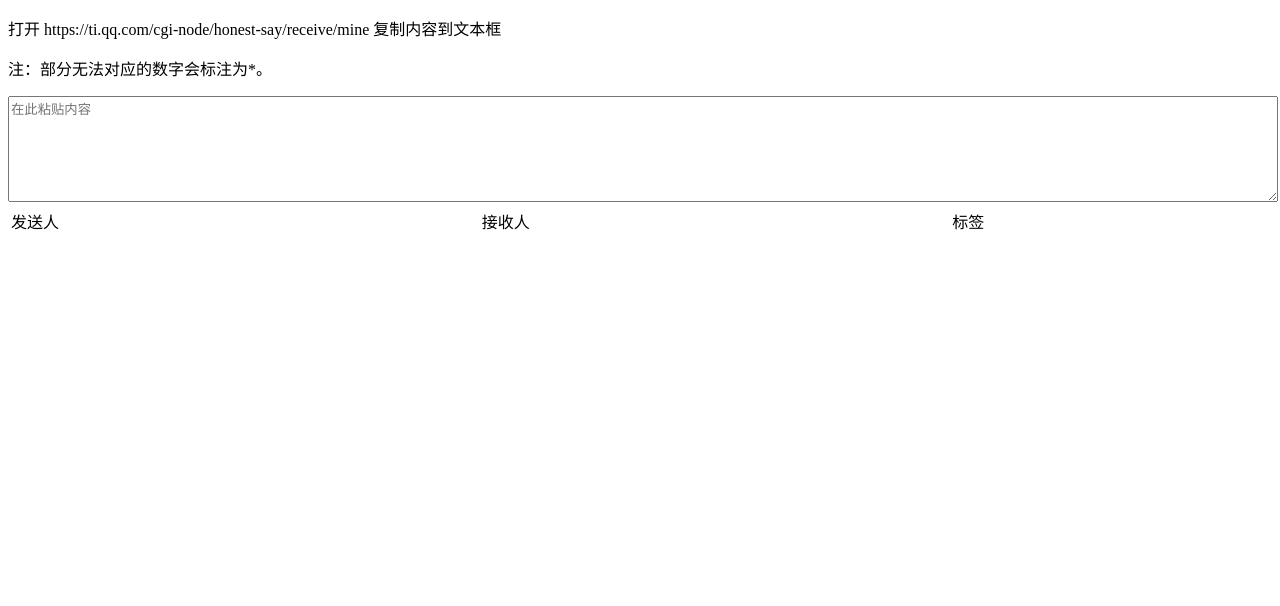
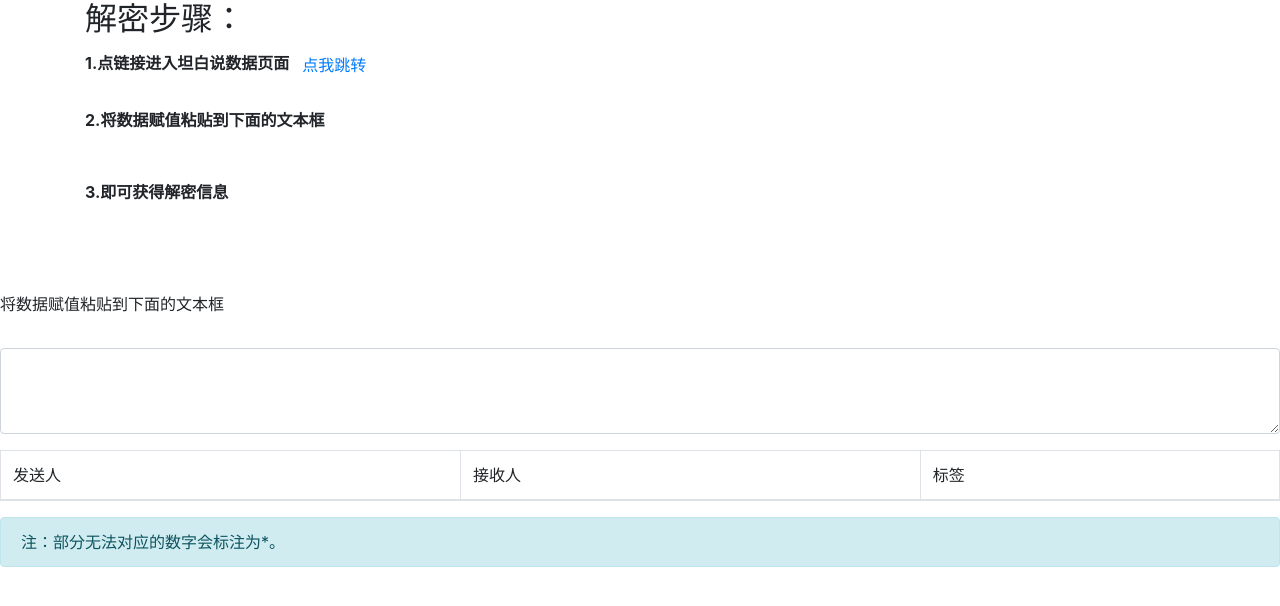
Before and after one commit to 5l1v3r1/tanbaishuo, a plain HTML site: page index.html in a window 1280 px wide. Drawn offline with nearby package versions, Linux system fonts and the light colour scheme.

Commit message:
Update index.html

```diff
--- a/index.html
+++ b/index.html
@@ -1,16 +1,30 @@
 <!DOCTYPE html>
-<html lang="zh-CN">
+<html>
 <head>
 	<meta charset="utf-8">
-<title>坦白说</title>
-<meta name="description" content="">
-<meta name="author" content="JackZ">
+	<title>坦白说解密</title>
+	<link rel="stylesheet" href="http://cdn.static.runoob.com/libs/bootstrap/3.3.7/css/bootstrap.min.css">
+	<script src="http://cdn.static.runoob.com/libs/jquery/2.1.1/jquery.min.js"></script>
+	<script src="http://cdn.static.runoob.com/libs/bootstrap/3.3.7/js/bootstrap.min.js"></script>
 </head>
 <body>
-<p>打开 https://ti.qq.com/cgi-node/honest-say/receive/mine 复制内容到文本框</p>
-<p>注：部分无法对应的数字会标注为*。</p>
-<textarea id="rawdata" style="width:100%;height:100px" placeholder="在此粘贴内容"></textarea>
-<table style="width:100%">
+<div>
+<div class="container">
+	<h2>解密步骤：</h2>
+	<p class="text-justify"><strong>1.点链接进入坦白说数据页面</strong><a class="btn btn-link" href="https://ti.qq.com/cgi-node/honest-say/receive/mine">点我跳转</a><br><br>
+	<strong>2.将数据赋值粘贴到下面的文本框</strong><br><br><br>
+	<strong>3.即可获得解密信息</strong><br><br><br><br>
+	</p>
+</div>
+<form role="form">
+	<div class="form-group">
+		<label for="name">将数据赋值粘贴到下面的文本框</label>
+		<br><br>
+		<textarea class="form-control" rows="3" id= "rawdata"></textarea>
+	</div>
+</form>
+
+<table class="table table-bordered">
 <thead>
     <tr><td>发送人</td>
     <td>接收人</td>
@@ -19,6 +33,8 @@
 <tbody id="showcase">
 </tbody>
 </table>
+</div>
+
 	<script>
     function decrypt(a){a=a.replace('*S1*','');var b=[{oe:'0',oK:'1',ow:'2',oi:'3','7e':'4','7K':'5','7w':'6','7i':'7',Ne:'8',NK:'9'},{4:'5',6:'1',n:'0','-':'2',o:'3',v:'4',C:'6',S:'7',c:'8',E:'9'},{5:'1',z:'0',A:'2',i:'3',P:'4',k:'5',s:'6',l:'7',F:'8',q:'9'}],c=[];return a.split('').forEach(function(e,f){if(1==f%4){var g=c.pop();c.push(g+e)}else c.push(e)}),c.map(function(e,f){return b[f%3][e]||'*'}).join('')}function parse(a){if('string'!=typeof a)return[];try{var c,b=JSON.parse(a);if(b instanceof Array)c=b;else{var e=b.data||b;c=e.confesses||e.list||[]}var f=[];return c.forEach(function(g){g.fromEncodeUin&&f.push({from:decrypt(g.fromEncodeUin||''),to:g.toNick||g.toUin+[],say:g.topicName})}),f}catch(g){return a.startsWith('*S1*')||a.startsWith('o')||a.startsWith('7')||a.startsWith('N')?[{from:decrypt(a),to:'',say:''}]:[]}}
 	</script>
@@ -33,4 +49,6 @@ document.getElementById('rawdata').addEventListener('change',reload_table)
         s.innerHTML=h
     }
 	</script>
-</body></html>
+	<div class="alert alert-info">注：部分无法对应的数字会标注为*。</div>
+</body>
+</html>
```
Lines whose indentation alone changed are shown as unchanged.
